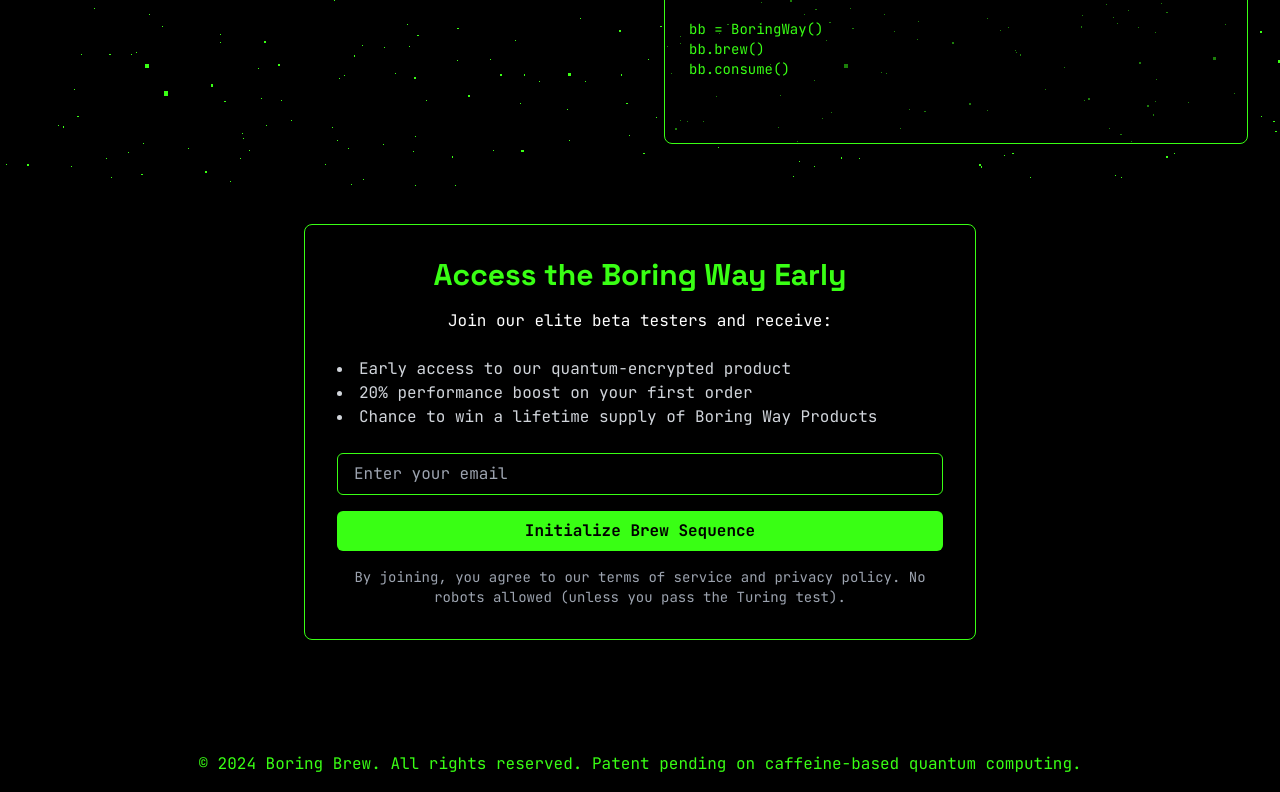
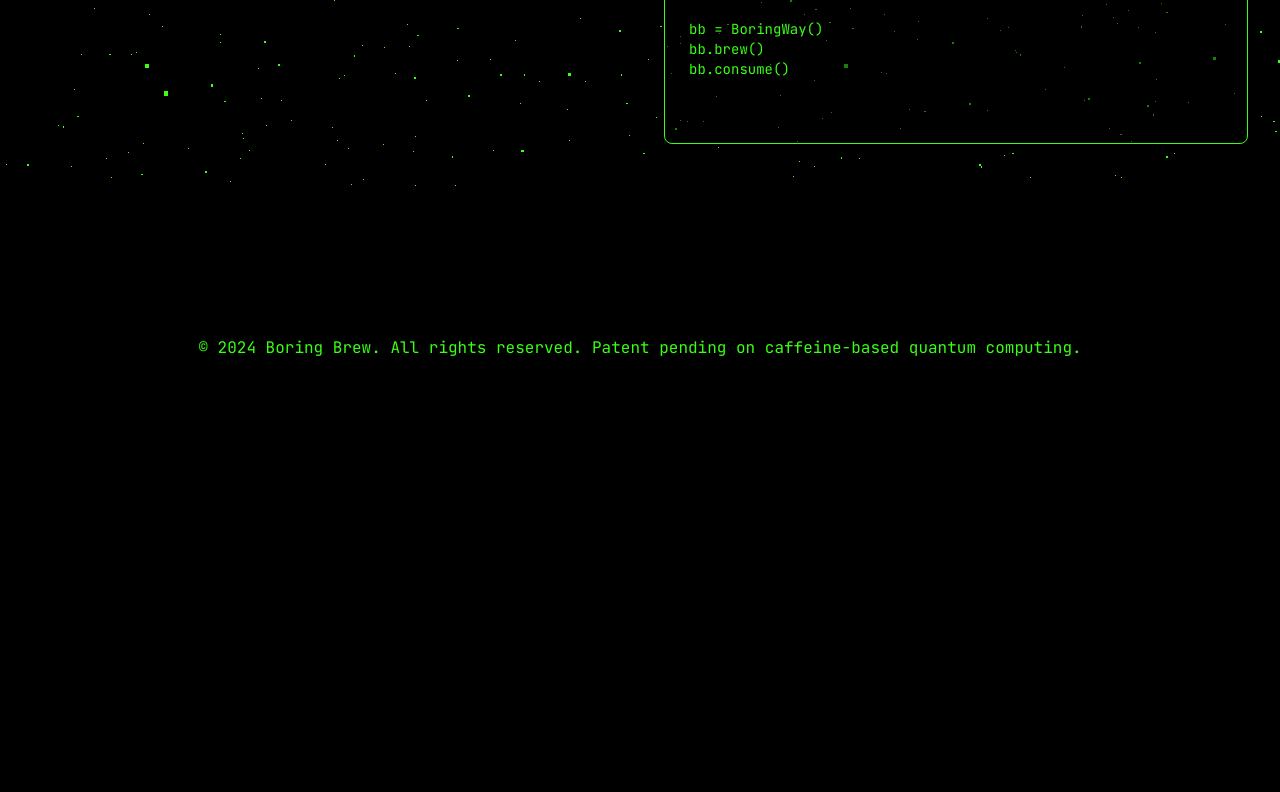
Before and after one commit to boringway/boringway.github.io, a plain HTML site: page index.html in a window 1280 px wide. Shown: the part 614-1406 px from the top of the page. After the commit the page ends 990 px from the top, so only its background shows below. Drawn offline with nearby package versions, Linux system fonts and the light colour scheme; a script that the page names is missing.

Commit message:
Update index.html

```diff
--- a/index.html
+++ b/index.html
@@ -111,22 +111,7 @@ bb.consume()
                 </div>
             </div>
 
-            <div id="waitlist" class="bg-black bg-opacity-70 rounded-lg p-8 max-w-2xl mx-auto border border-neon-green">
-                <h2 class="text-3xl font-bold mb-4 text-center text-neon-green">Access the Boring Way Early</h2>
-                <p class="mb-6 text-center font-mono">Join our elite beta testers and receive:</p>
-                <ul class="list-disc list-inside mb-6 text-gray-300 font-mono">
-                    <li>Early access to our quantum-encrypted product</li>
-                    <li>20% performance boost on your first order</li>
-                    <li>Chance to win a lifetime supply of Boring Way Products</li>
-                </ul>
-                <form class="space-y-4">
-                    <input type="email" placeholder="Enter your email" class="w-full px-4 py-2 bg-black border border-neon-green rounded-md focus:outline-none focus:ring-2 focus:ring-neon-green text-white font-mono" required>
-                    <button type="submit" class="w-full bg-neon-green text-black font-bold py-2 px-4 rounded-md hover:bg-white transition duration-300 ease-in-out transform hover:-translate-y-1 hover:scale-105 font-mono">
-                        Initialize Brew Sequence
-                    </button>
-                </form>
-                <p class="mt-4 text-sm text-gray-400 text-center font-mono">By joining, you agree to our terms of service and privacy policy. No robots allowed (unless you pass the Turing test).</p>
-            </div>
+            <div data-tf-live="01J9G9VV84KYJQXNXE4DAD915V"></div><script src="//embed.typeform.com/next/embed.js"></script>
         </div>
     </main>
 
```
